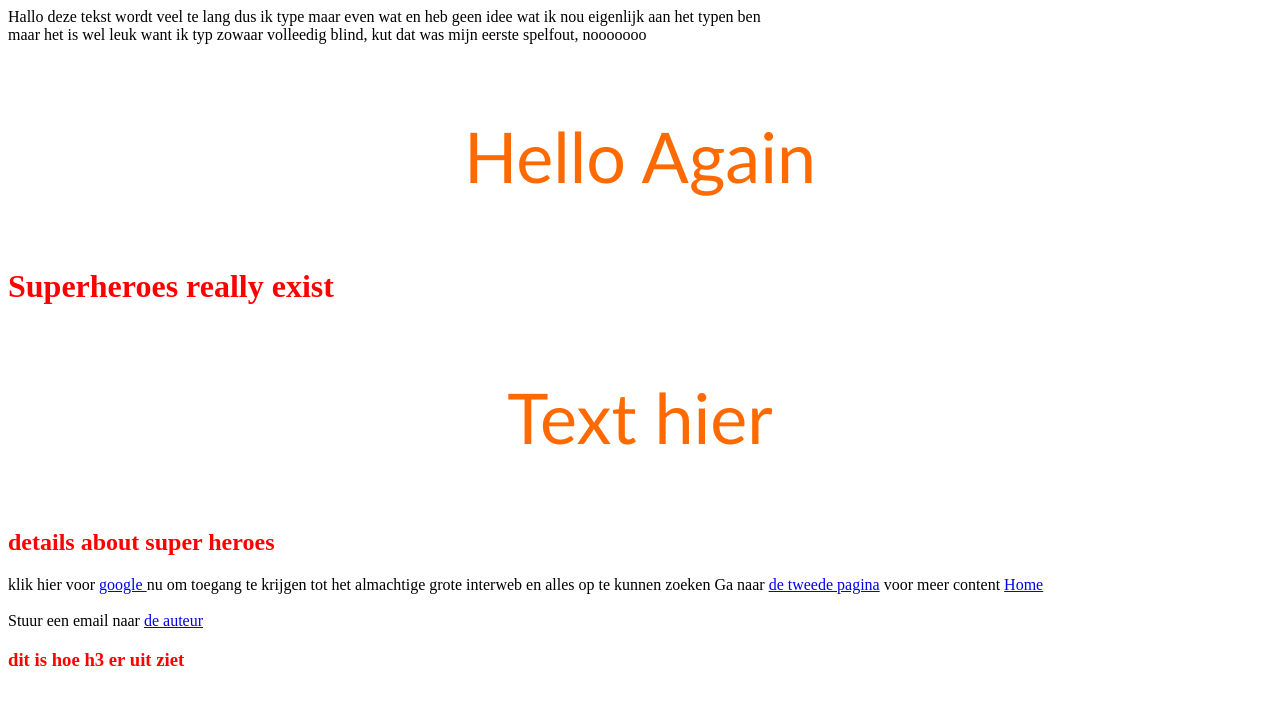
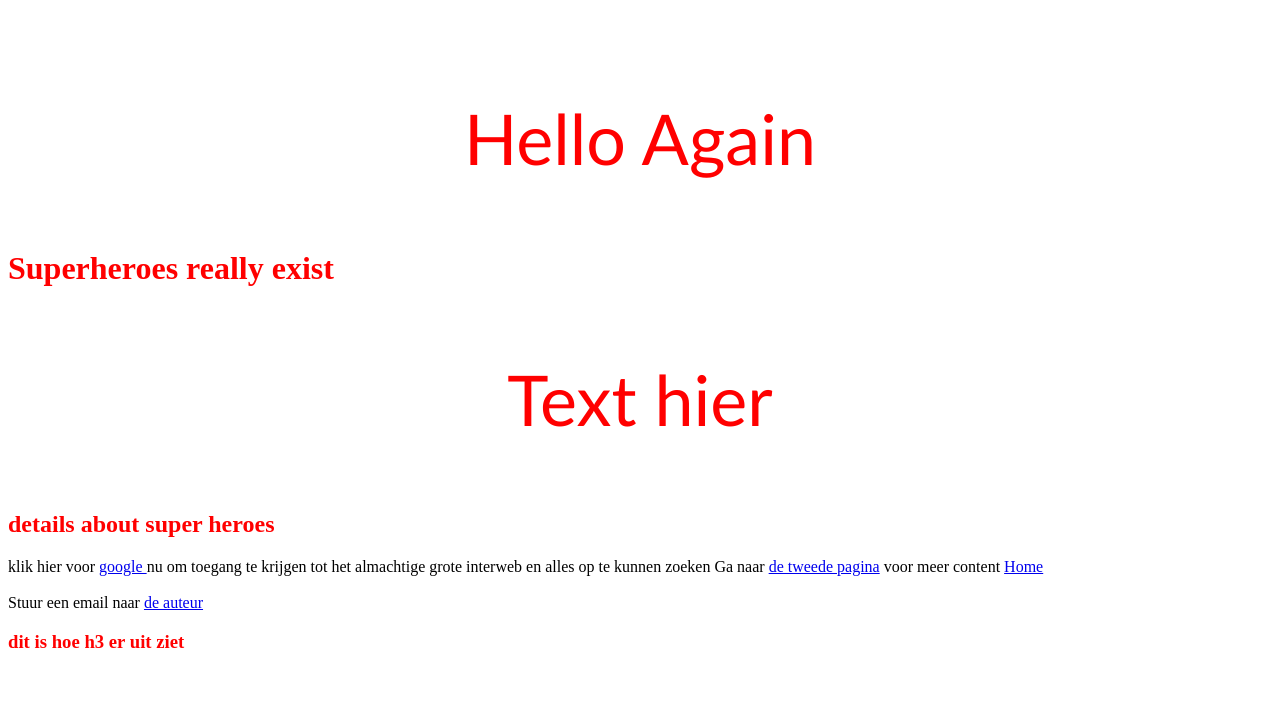
Before and after one commit to ericterheijden/Lokaalrepo, a plain HTML site: page index.html in a window 1280 px wide. Drawn offline with Linux system fonts and the light colour scheme.

Commit message:
Test test
kijken of ik deze fout online krijg vanaf lokaal

```diff
--- a/index.html
+++ b/index.html
@@ -20,7 +20,7 @@
             text-align: center;
             font-family: Calibri;
             font-size: 70px;
-           color: #ff6a00;
+           color: red;
             }
 
     </style>
@@ -30,8 +30,7 @@
 <!-- remain consistent with quotations in your code -->
 <body>
 <!-- dit is een comment in HTML 5!!! -->
-Hallo deze tekst wordt veel te lang dus ik type maar even wat en heb geen idee wat ik nou eigenlijk aan het typen ben
-<br> maar het is wel leuk want ik typ zowaar volleedig blind, kut dat was mijn eerste spelfout, nooooooo
+<br>
 <p>Hello Again</p>
 <h1> Superheroes really exist</h1>
 <p>
```
